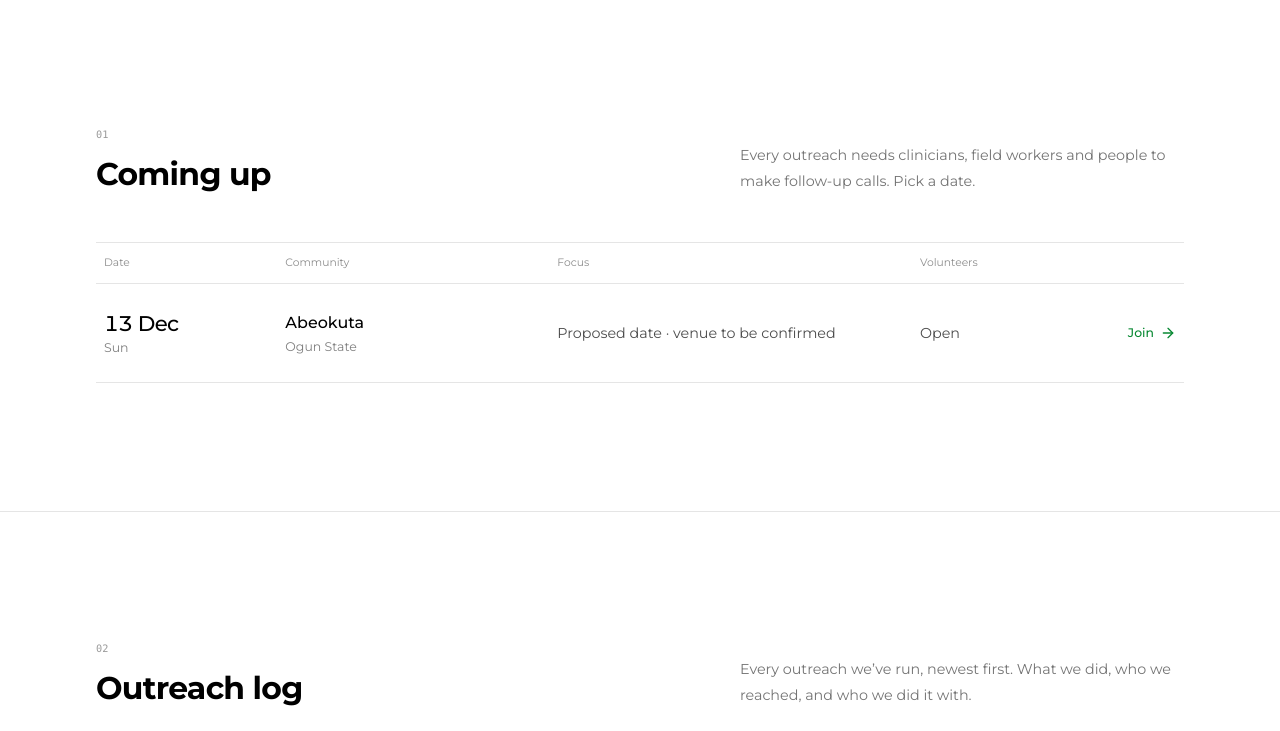
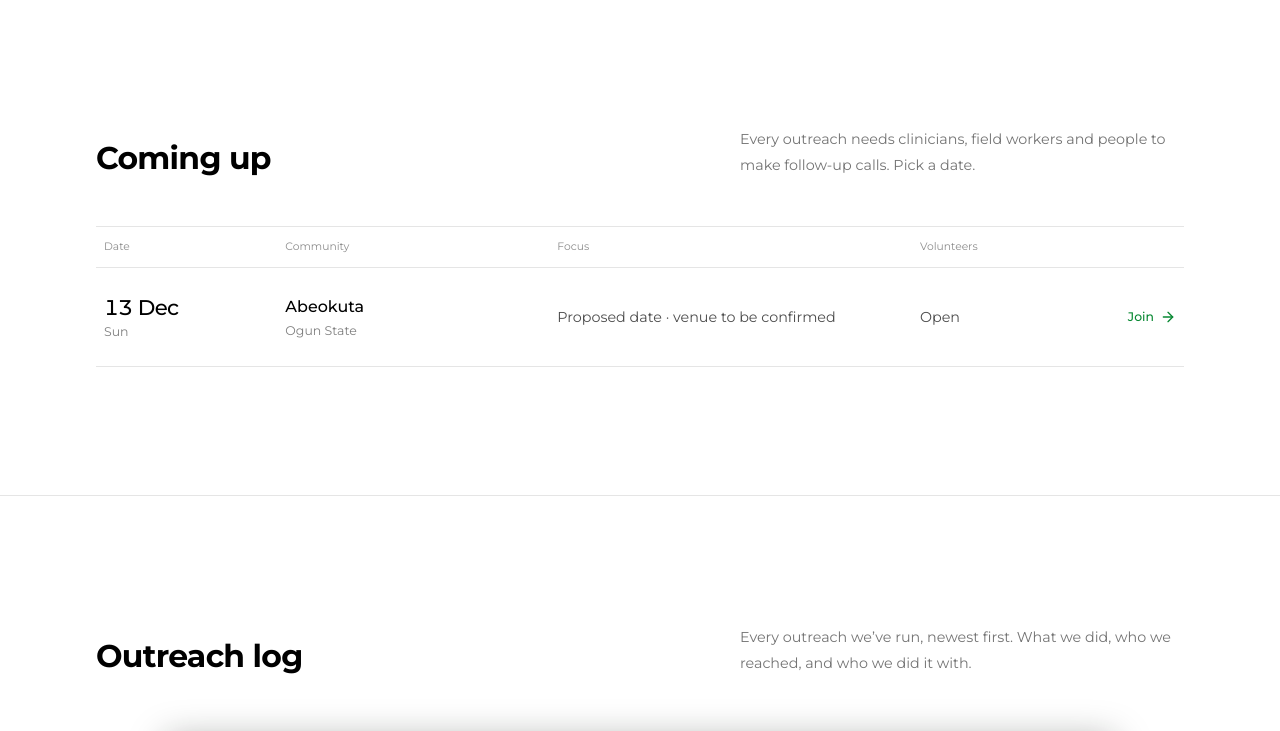
Before and after one commit to tazhealth/tazhealth, a Next.js app: page /outreaches in a window 1280 px wide. Shown: the part 972-1703 px from the top of the page. Built offline with nearby package versions, Linux system fonts and the light colour scheme.

Commit message:
feat: simplify SectionHead component by removing index prop and adjusting layout

```diff
--- a/app/outreaches/page.tsx
+++ b/app/outreaches/page.tsx
@@ -23,12 +23,11 @@ const day = [
 
 const volunteerHref = (id: string) => `/contact?topic=volunteer&outreach=${id}`;
 
-function SectionHead({ index, title, aside }: {index: string;title: string;aside?: string;}) {
+function SectionHead({ title, aside }: {title: string;aside?: string;}) {
   return (
     <div className="grid gap-3 sm:gap-4 lg:grid-cols-12 lg:items-end">
       <div className="lg:col-span-7">
-        <p className="font-mono text-xs text-ink/40">{index}</p>
-        <h2 className="mt-2 text-2xl font-medium tracking-[-0.025em] text-ink sm:mt-3 sm:text-4xl">{title}</h2>
+        <h2 className="text-2xl font-medium tracking-[-0.025em] text-ink sm:text-4xl">{title}</h2>
       </div>
       {aside && <p className="text-[15px] leading-relaxed text-ink/55 sm:text-[16px] lg:col-span-5">{aside}</p>}
     </div>);
@@ -85,7 +84,6 @@ export default function Outreaches() {
       <section id="upcoming" className="scroll-mt-20 bg-white py-16 sm:py-24 lg:py-32">
         <div className="mx-auto max-w-6xl px-5 sm:px-8">
           <SectionHead
-            index="01"
             title="Coming up"
             aside="Every outreach needs clinicians, field workers and people to make follow-up calls. Pick a date." />
 
@@ -135,7 +133,6 @@ export default function Outreaches() {
       <section id="past" className="scroll-mt-20 border-t border-ink/10 bg-white py-16 sm:py-24 lg:py-32">
         <div className="mx-auto max-w-6xl px-5 sm:px-8">
           <SectionHead
-            index="02"
             title="Outreach log"
             aside="Every outreach we’ve run, newest first. What we did, who we reached, and who we did it with." />
 
@@ -148,7 +145,6 @@ export default function Outreaches() {
       <section className="border-t border-ink/10 bg-white py-16 sm:py-24 lg:py-32">
         <div className="mx-auto max-w-6xl px-5 sm:px-8">
           <SectionHead
-            index="03"
             title="How a day runs"
             aside="Most outreaches stop at the afternoon. The last column is the part we built TAZhealth for." />
 
@@ -159,9 +155,8 @@ export default function Outreaches() {
               key={d.title}
               className="flex gap-4 border-b border-ink/10 py-4 sm:block sm:py-6 sm:pr-6 lg:border-b-0 lg:border-l lg:px-5 lg:py-8 lg:first:border-l-0 lg:first:pl-0">
 
-                <p className="w-5 shrink-0 font-mono text-xs leading-5 text-ink/40">0{i + 1}</p>
                 <div>
-                  <p className={`text-[13px] sm:mt-6 sm:text-sm ${i === day.length - 1 ? 'text-sun' : 'text-leaf'}`}>{d.when}</p>
+                  <p className={`text-[13px] sm:text-sm ${i === day.length - 1 ? 'text-sun' : 'text-leaf'}`}>{d.when}</p>
                   <h3 className="mt-0.5 text-[15px] font-medium text-ink sm:mt-1 sm:text-base">{d.title}</h3>
                   <p className="mt-1 text-sm leading-relaxed text-ink/60 sm:mt-2 sm:text-[15px]">{d.text}</p>
                 </div>
@@ -179,7 +174,7 @@ export default function Outreaches() {
       {/* Voices */}
       <section className="border-t border-ink/10 bg-white py-16 sm:py-24 lg:py-32">
         <div className="mx-auto max-w-6xl px-5 sm:px-8">
-          <SectionHead index="04" title="From the field" />
+          <SectionHead title="From the field" />
           <div className="mt-8 grid gap-8 border-t border-ink/10 pt-8 sm:mt-12 sm:gap-10 sm:pt-10 md:grid-cols-3 md:gap-0">
             {fieldStories.map((s) =>
             <figure key={s.title} className="flex flex-col md:border-l md:border-ink/10 md:px-6 md:first:border-l-0 md:first:pl-0">
```
